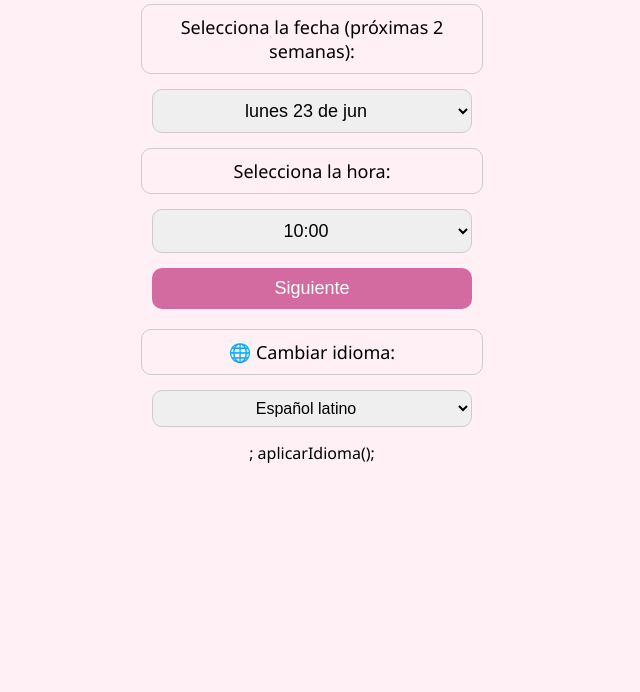
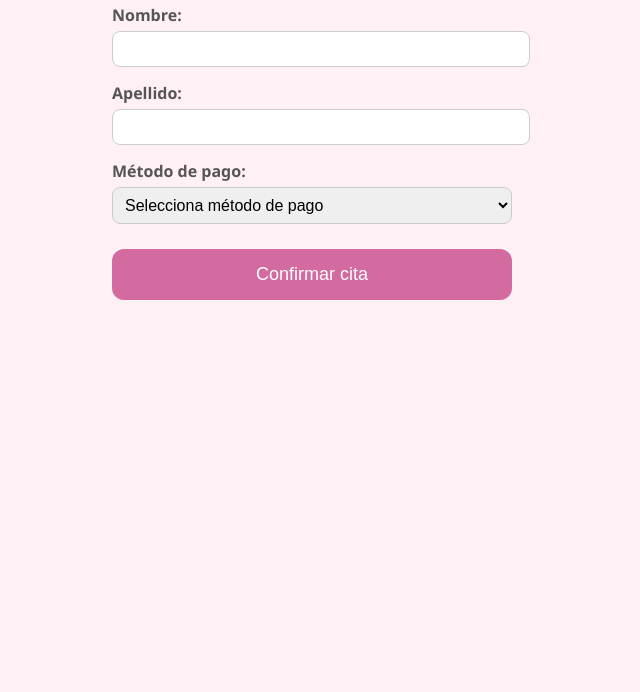
Before and after one commit to BusinessPO/Business-nails, a plain HTML site: page agendar(3).html in a window 1280 px wide. Shown: the part 108-800 px from the top of the page, without its empty margins (328-968 px from the left). Drawn offline with Linux system fonts and the light colour scheme.

Commit message:
Update agendar(3).html

```diff
--- a/agendar(3).html
+++ b/agendar(3).html
@@ -3,7 +3,7 @@
 <head>
   <meta charset="UTF-8" />
   <meta name="viewport" content="width=device-width, initial-scale=1" />
-  <title>Agendar cita - Título</title>
+  <title>Registro de cita</title>
   <style>
     body {
       font-family: 'Segoe UI', sans-serif;
@@ -11,190 +11,169 @@
       padding: 20px;
       text-align: center;
     }
-
     h1 {
       color: #d36ba0;
       margin-bottom: 20px;
     }
-
-    label, select, button {
+    form {
+      max-width: 400px;
+      margin: auto;
+      text-align: left;
+    }
+    label {
       display: block;
-      margin: 15px auto;
+      margin-top: 15px;
+      font-weight: bold;
+      color: #555;
+    }
+    input, select {
+      width: 100%;
+      padding: 8px;
+      border-radius: 8px;
+      border: 1px solid #ccc;
+      margin-top: 5px;
+      font-size: 16px;
+    }
+    button {
+      margin-top: 25px;
+      width: 100%;
+      padding: 15px;
       font-size: 18px;
-      width: 80%;
-      max-width: 320px;
-      padding: 10px;
-      border-radius: 10px;
-      border: 1px solid #ccc;
-      text-align: center;
+      background-color: #d36ba0;
+      border: none;
+      border-radius: 12px;
+      color: white;
+      cursor: pointer;
+      transition: background-color 0.3s ease;
     }
-
-    button {
-      background-color: #d36ba0;
-      color: white;
-      border: none;
-      cursor: pointer;
-    }
-
     button:hover {
       background-color: #b7598d;
-    }
-
-    .idioma-select {
-      margin-top: 20px;
-    }
-
-    select#idioma {
-      font-size: 16px;
-      padding: 8px;
     }
   </style>
 </head>
 <body>
-  <h1 id="titulo">Agenda tu cita</h1>
+  <h1 id="titulo">Formulario de registro</h1>
+  <form id="formRegistro">
+    <label for="nombre" id="labelNombre">Nombre:</label>
+    <input type="text" id="nombre" required />
 
-  <form id="agendarForm" onsubmit="return enviarDatos()">
-    <label for="fecha" id="labelFecha">Selecciona la fecha (próximas 2 semanas):</label>
-    <select id="fecha" name="fecha" required></select>
+    <label for="apellido" id="labelApellido">Apellido:</label>
+    <input type="text" id="apellido" required />
 
-    <label for="hora" id="labelHora">Selecciona la hora:</label>
-    <select id="hora" name="hora" required></select>
+    <label for="metodoPago" id="labelPago">Método de pago:</label>
+    <select id="metodoPago" required>
+      <option value="" disabled selected>Selecciona método de pago</option>
+      <option value="Efectivo">Efectivo</option>
+      <option value="Tarjeta">Tarjeta</option>
+      <option value="Transferencia">Transferencia</option>
+      <option value="Otro">Otro</option>
+    </select>
 
-    <button type="submit" id="btnSiguiente">Siguiente</button>
+    <button type="submit" id="btnConfirmar">Confirmar cita</button>
   </form>
 
-  <div class="idioma-select">
-    <label for="idioma">🌐 Cambiar idioma:</label>
-    <select id="idioma" onchange="cambiarIdioma(this.value)">
-      <option value="es">Español latino</option>
-      <option value="en">English</option>
-    </select>
-  </div>
-
   <script>
-    // Cargar fechas de los próximos 14 días
-    function cargarFechas() {
-      const selectFecha = document.getElementById('fecha');
-      const hoy = new Date();
-      for (let i = 0; i < 14; i++) {
-        const dia = new Date(hoy);
-        dia.setDate(hoy.getDate() + i);
-        const opcion = document.createElement('option');
-        opcion.value = dia.toISOString().slice(0,10);
-        opcion.textContent = dia.toLocaleDateString('es-MX', {
-          weekday: 'long',
-          day: 'numeric',
-          month: 'short'
-        });
-        selectFecha.appendChild(opcion);
-      }
-    }
-
-    // Cargar horas de 10:00 a 18:00
-    function cargarHoras() {
-      const selectHora = document.getElementById('hora');
-      for (let h = 10; h <= 18; h++) {
-        const opcion = document.createElement('option');
-        let horaStr = h.toString().padStart(2, '0') + ':00';
-        opcion.value = horaStr;
-        opcion.textContent = horaStr;
-        selectHora.appendChild(opcion);
-      }
-    }
-
-    function enviarDatos() {
-      const fecha = document.getElementById('fecha').value;
-      const hora = document.getElementById('hora').value;
-
-      if (!fecha || !hora) {
-        const idioma = localStorage.getItem('idioma') || 'es';
-        alert(idioma === 'en'
-          ? 'Please select a date and time.'
-          : 'Por favor selecciona fecha y hora');
-        return false;
-      }
-
-      localStorage.setItem('fechaSeleccionada', fecha);
-      localStorage.setItem('horaSeleccionada', hora);
-      window.location.href = 'registro.html';
-      return false;
-    }
-
-    // Traducciones
-    function cambiarIdioma(idioma) {
-      localStorage.setItem('idioma', idioma);
-      aplicarIdioma();
-    }
+    const telefonoDueña = '521XXXXXXXXXX'; // Cambia al número real
 
     function aplicarIdioma() {
       const idioma = localStorage.getItem('idioma') || 'es';
       const textos = {
         es: {
-          titulo: 'Agenda tu cita',
-          labelFecha: 'Selecciona la fecha (próximas 2 semanas):',
-          labelHora: 'Selecciona la hora:',
-          btnSiguiente: 'Siguiente'
+          titulo: 'Formulario de registro',
+          labelNombre: 'Nombre:',
+          labelApellido: 'Apellido:',
+          labelPago: 'Método de pago:',
+          btnConfirmar: 'Confirmar cita',
+          mensajeError: 'Completa todos los campos obligatorios.'
         },
         en: {
-          titulo: 'Book your appointment',
-          labelFecha: 'Select a date (next 2 weeks):',
-          labelHora: 'Select a time:',
-          btnSiguiente: 'Next'
+          titulo: 'Registration form',
+          labelNombre: 'First Name:',
+          labelApellido: 'Last Name:',
+          labelPago: 'Payment method:',
+          btnConfirmar: 'Confirm appointment',
+          mensajeError: 'Please fill in all required fields.'
         }
       };
+      const t = textos[idioma];
 
-      const t = textos[idioma];
       document.getElementById('titulo').innerText = t.titulo;
-      document.getElementById('labelFecha').innerText = t.labelFecha;
-      document.getElementById('labelHora').innerText = t.labelHora;
-      document.getElementById('btnSiguiente').innerText = t.btnSiguiente;
-      document.getElementById('idioma').value = idioma;
+      document.getElementById('labelNombre').innerText = t.labelNombre;
+      document.getElementById('labelApellido').innerText = t.labelApellido;
+      document.getElementById('labelPago').innerText = t.labelPago;
+      document.getElementById('btnConfirmar').innerText = t.btnConfirmar;
     }
 
-    // Ejecutar al cargar
-    cargarFechas();
-    cargarHoras()
-      <script>
-  function bloquearHorasOcupadas() {
-    const citas = JSON.parse(localStorage.getItem("citas")) || [];
-    const fechaSeleccionada = document.getElementById("fecha").value;
-    const duracionNueva = parseInt(localStorage.getItem("duracion")) || 60;
+    document.getElementById('formRegistro').addEventListener('submit', (e) => {
+      e.preventDefault();
 
-    // Elimina todas las opciones del selector de horas
-    const selectHora = document.getElementById("hora");
-    selectHora.innerHTML = "";
+      const nombre = document.getElementById('nombre').value.trim();
+      const apellido = document.getElementById('apellido').value.trim();
+      const pago = document.getElementById('metodoPago').value;
+      const idioma = localStorage.getItem('idioma') || 'es';
 
-    for (let h = 10; h <= 18; h++) {
-      const horaStr = h.toString().padStart(2, '0') + ":00";
+      const textosError = {
+        es: 'Completa todos los campos obligatorios.',
+        en: 'Please fill in all required fields.'
+      };
 
-      let ocupada = false;
-      for (const cita of citas) {
-        if (cita.fecha === fechaSeleccionada) {
-          const horaCita = parseInt(cita.hora.split(":")[0]);
-          const duracionCita = parseInt(cita.duracion);
-
-          // Marcar como ocupada si se traslapa
-          const inicio = horaCita;
-          const fin = horaCita + Math.ceil(duracionCita / 60);
-          const nuevaFin = h + Math.ceil(duracionNueva / 60);
-          if ((h >= inicio && h < fin) || (inicio >= h && inicio < nuevaFin)) {
-            ocupada = true;
-            break;
-          }
-        }
+      if (!nombre || !apellido || !pago) {
+        alert(textosError[idioma]);
+        return;
       }
 
-      if (!ocupada) {
-        const opcion = document.createElement("option");
-        opcion.value = horaStr;
-        opcion.textContent = horaStr;
-        selectHora.appendChild(opcion);
+      const fecha = localStorage.getItem('fechaSeleccionada');
+      const hora = localStorage.getItem('horaSeleccionada');
+      const diseno = localStorage.getItem('disenoSeleccionado') || 'Diseño desconocido';
+      const duracion = localStorage.getItem('duracion') || '60';
+
+      if (!fecha || !hora) {
+        alert('Error: falta fecha u hora seleccionada.');
+        return;
       }
-    }
-  }
-</script>
-;
-    aplicarIdioma();
+
+      // Guardar cita en localStorage
+      let citas = JSON.parse(localStorage.getItem('citas')) || [];
+
+      // Verificar que no exista ya la cita para ese horario
+      const existe = citas.some(c => c.fecha === fecha && c.hora === hora);
+
+      if (existe) {
+        alert(idioma === 'es' ? 'El horario seleccionado ya está ocupado.' : 'Selected time is already taken.');
+        return;
+      }
+
+      const cita = {
+        fecha,
+        hora,
+        nombre: nombre + ' ' + apellido,
+        pago,
+        diseno,
+        duracion
+      };
+
+      citas.push(cita);
+      localStorage.setItem('citas', JSON.stringify(citas));
+
+      // Guardar nombre para permitir cancelar después
+      localStorage.setItem('nombreCliente', nombre + ' ' + apellido);
+
+      // Enviar WhatsApp a la dueña
+      const mensaje = encodeURIComponent(
+        `Nueva cita de ${cita.nombre} para ${cita.diseno} el día ${cita.fecha} a las ${cita.hora}. Método de pago: ${cita.pago}.`
+      );
+      window.open(`https://wa.me/${telefonoDueña}?text=${mensaje}`, '_blank');
+
+      // Redirigir a página de agradecimiento con nombre para personalizar
+      window.location.href = `agradecimiento.html?nombre=${encodeURIComponent(nombre)}`;
+    });
+
+    document.addEventListener('DOMContentLoaded', () => {
+      if (!localStorage.getItem('idioma')) {
+        localStorage.setItem('idioma', 'es');
+      }
+      aplicarIdioma();
+    });
   </script>
 </body>
 </html>
```
